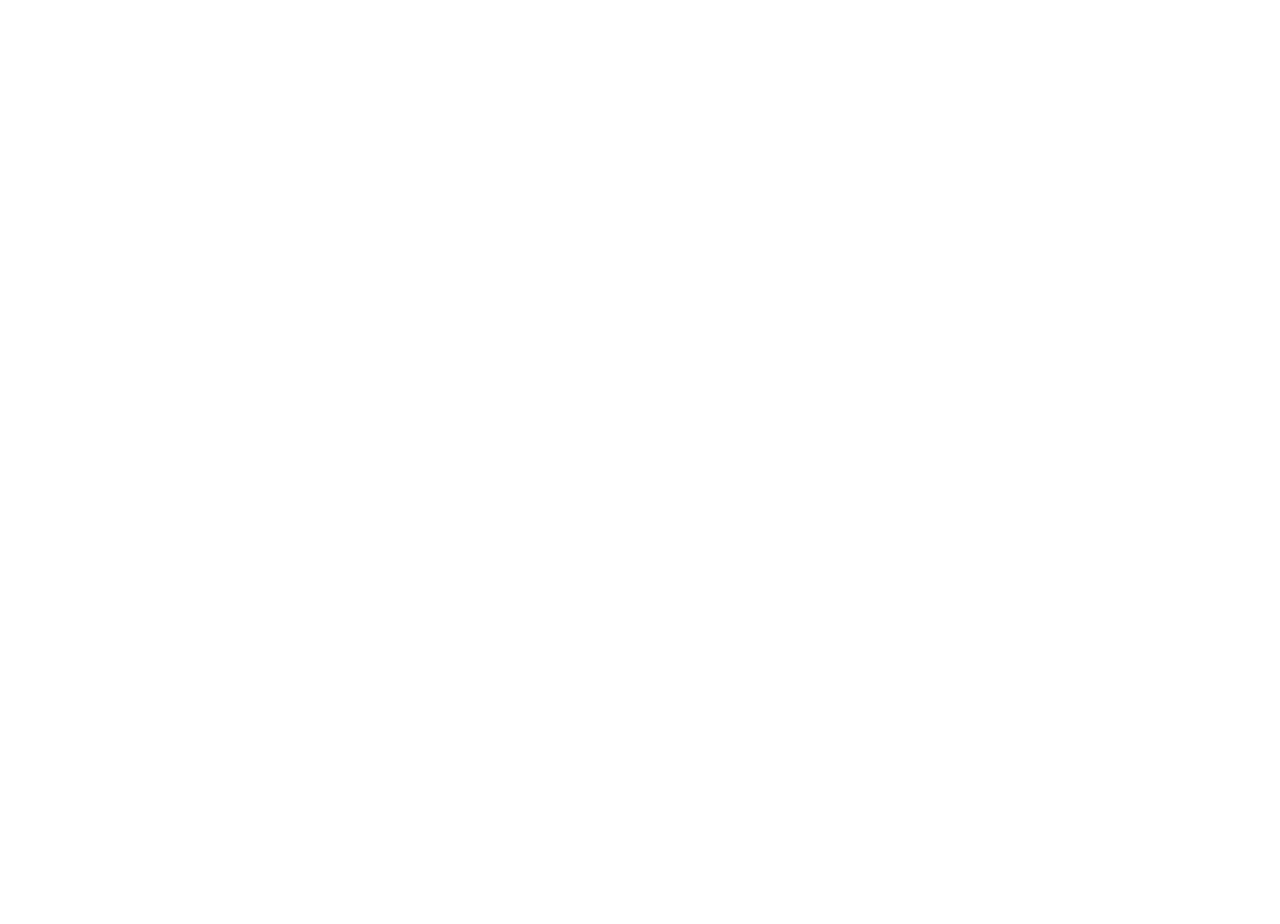
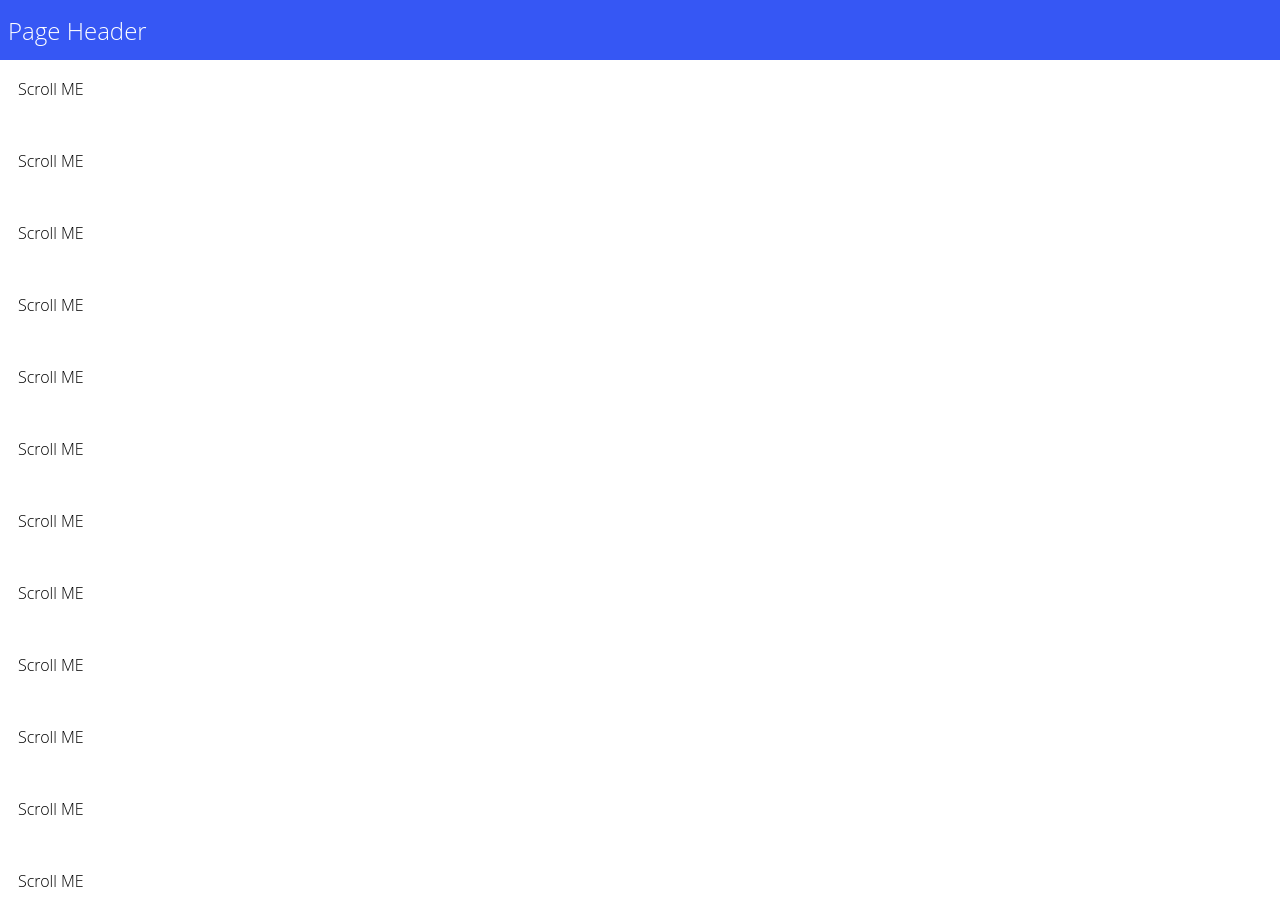
Before and after one commit to JohnnyAir/javascript-pull-to-refresh, a plain HTML site: page body-scroll.html in a window 1280 px wide. Before the commit the page ends 800 px from the top, so only its background shows below. Drawn offline with Linux system fonts and the light colour scheme.

Commit message:
add styles

```diff
--- a/body-scroll.html
+++ b/body-scroll.html
@@ -1,7 +1,82 @@
 <!DOCTYPE html>
-<html>
-    <title>pull down to refresh</title>
-    <body>
+<html lang="en">
+<head>
+<meta charset="utf-8">
+<meta name="viewport" content="width=device-width, initial-scale=1.0">
+<title>Pull down to scroll</title>
+<style>
+* {
+  box-sizing: border-box;
+}
 
-    </body>
+html, body {
+  font-family: "Open Sans", sans-serif;
+  font-weight: 300;
+  font-size: 16px;
+  background: #fbfbfb;
+  margin: 0;
+  /* disable scroll */
+  overscroll-behavior-y: contain;
+}
+
+h1, h2, h3 {
+  margin: 0;
+  font-weight: inherit;
+}
+
+header {
+  padding: 0 8px;
+  background: #3657f4;
+  color: #fff;
+  position: fixed;
+  top: 0;
+  left: 0;
+  right: 0;
+  z-index: 2;
+  height: 60px;
+  display: flex;
+  align-items: center;
+  justify-content: space-between;
+}
+
+main{
+    margin-top: 60px;
+}
+
+section#content > div {
+    height: calc(100vh * 0.09);
+    padding: 18px;
+    width: 100%;
+    background: white;
+}
+
+</style>
+</head>
+<body>
+    <header>
+        <div>
+          <h2>Page Header</h2>
+        </div>
+      </header>
+<main>
+  <section id="content">
+      <div>Scroll ME</div>
+      <div>Scroll ME</div>
+      <div>Scroll ME</div>
+      <div>Scroll ME</div>
+      <div>Scroll ME</div>
+      <div>Scroll ME</div>
+      <div>Scroll ME</div>
+      <div>Scroll ME</div>
+      <div>Scroll ME</div>
+      <div>Scroll ME</div>
+      <div>Scroll ME</div>
+      <div>Scroll ME</div>
+  </section>
+</main>
+
+<script>
+
+</script>
+</body>
 </html>
--- /dev/null
+++ b/style.css
@@ -0,0 +1,7 @@
+*, :after, :before {
+    -webkit-box-sizing: border-box;
+    -moz-box-sizing: border-box;
+    box-sizing: border-box;
+    padding: 0;
+    margin: 0;
+}
```
